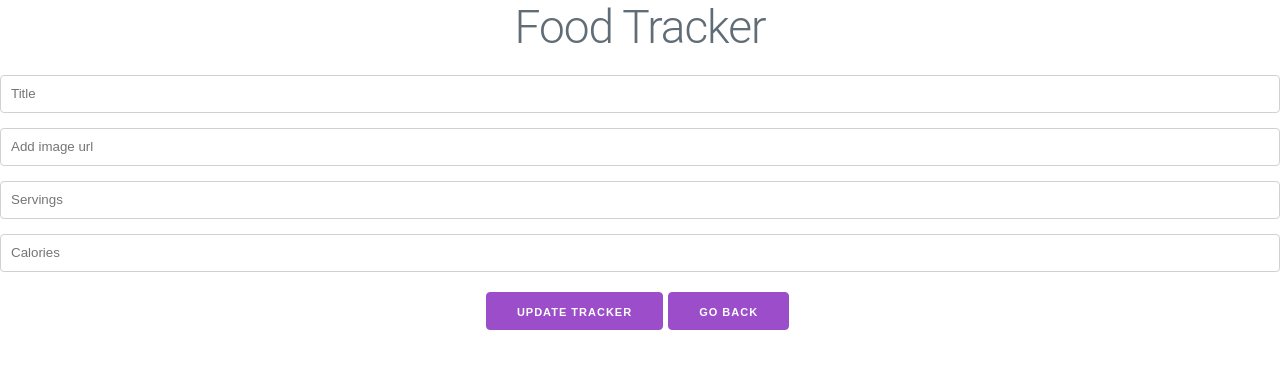
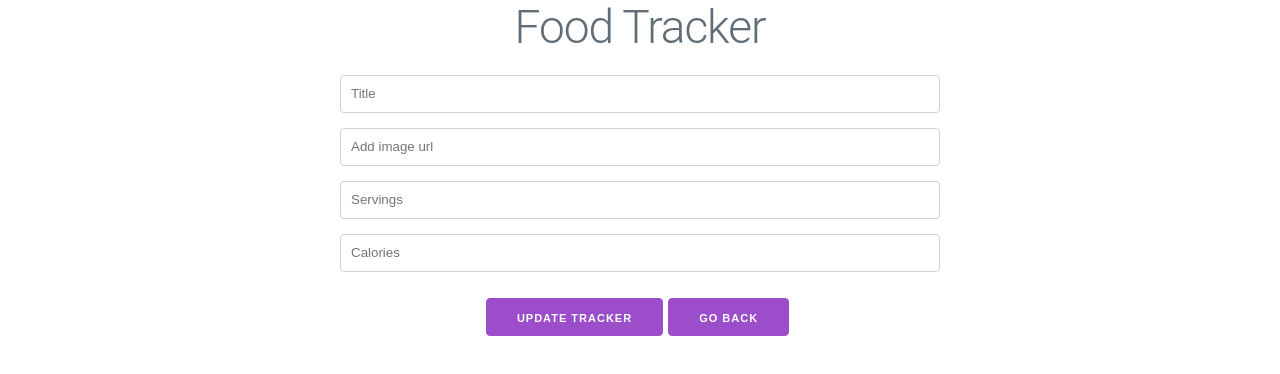
Before and after one commit to cjmccaskill/foodtracker, a React (Create React App) app: page /edit in a window 1280 px wide. Shown: the top 374 px of the page. Built offline with nearby package versions, Linux system fonts and the light colour scheme.

Commit message:
add styling

```diff
--- a/src/App.css
+++ b/src/App.css
@@ -3,6 +3,27 @@
   margin: auto;
 }
 
+img {
+  width: 40em;
+  height: 100%;
+}
+
 button {
   margin: 5px;
 }
+
+input {
+  display: flex;
+  flex-direction: column;
+  margin: 1em auto;
+  width: 45em !important;
+}
+
+.submitbtn {
+  width: fit-content !important;
+}
+
+.post-details p {
+  font-size: 1.4em;
+
+}
--- a/src/App.js
+++ b/src/App.js
@@ -55,6 +55,7 @@ function App(props) {
       method: "post",
       headers: {
         "Content-Type": "application/json",
+        Authorization: `Bearer ${token.access}`,
       },
       body: JSON.stringify(trackFood),
     });
@@ -71,6 +72,7 @@ function App(props) {
       method: "put",
       headers: {
         "Content-Type": "application/json",
+        Authorization: `Bearer ${token.access}`,
       },
       body: JSON.stringify(),
     });
@@ -80,6 +82,9 @@ function App(props) {
   const deletePost = async (post) => {
     await fetch(url + "tracker/" + post.id + "/", {
       method: "delete",
+      headers: {
+        Authorization: `Bearer ${token.access}`,
+      },
     });
     getPosts();
     props.history.push("/allposts");
--- a/src/components/Post.js
+++ b/src/components/Post.js
@@ -8,8 +8,10 @@ const Post = ({ post }) => {
         <h3>{post.title}</h3>
         <img src={post.image} alt={post.title} />
       </Link>
-      <p>Servings: {post.servings}</p>
-      <p>Calories: {post.calories}</p>
+      <div className="post-details">
+        <p>Servings: {post.servings}</p>
+        <p>Calories: {post.calories}</p>
+      </div>
     </div>
   );
 };
--- a/src/pages/Form.js
+++ b/src/pages/Form.js
@@ -43,7 +43,7 @@ const Form = ({ initialPost, handleSubmit, buttonLabel, history }) => {
         placeholder="Calories"
         name="calories"
       />
-      <input type="submit" value={buttonLabel} />
+      <input className='submitbtn' type="submit" value={buttonLabel} />
       <Link to="/allposts">
         <button>Go Back</button>
       </Link>
--- a/src/pages/SinglePost.js
+++ b/src/pages/SinglePost.js
@@ -9,8 +9,10 @@ const SinglePost = ({ posts, match, editPost, deletePost }) => {
     <div>
       <h3>{post.title}</h3>
       <img src={post.image} alt={post.title} />
-      <p>Servings: {post.servings}</p>
-      <p>Calories: {post.calories}</p>
+      <div className='post-details'>
+        <p>Servings: {post.servings}</p>
+        <p>Calories: {post.calories}</p>
+      </div>
       <button onClick={() => editPost(post)}>Edit</button>
       <button onClick={() => deletePost(post)}>Delete</button>
       <Link to="/allposts">
```
